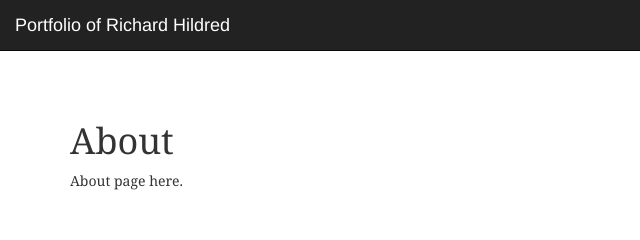
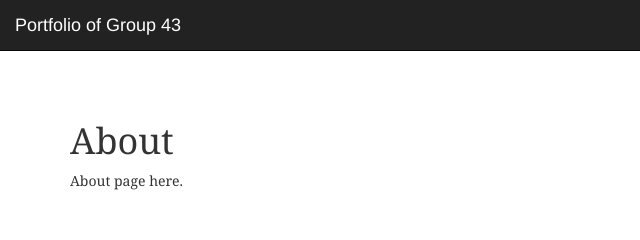
Before and after one commit to sprabh143/PWAApp, a website: page about.html in a window 1280 px wide. Shown: the top 240 px of the page, 0-640 px from the left. Drawn offline with nearby package versions, Linux system fonts and the light colour scheme.

Commit message:
index changed

```diff
--- a/about.html
+++ b/about.html
@@ -22,7 +22,7 @@
                 <span class="icon-bar"></span>
                 <span class="icon-bar"></span>
             </button>
-            <a class="navbar-brand" href=".">Portfolio of Richard Hildred</a>
+            <a class="navbar-brand" href=".">Portfolio of Group 43</a>
         </div>
         <div class="navbar-collapse collapse">
             <ul class="nav navbar-nav navbar-right">
```
